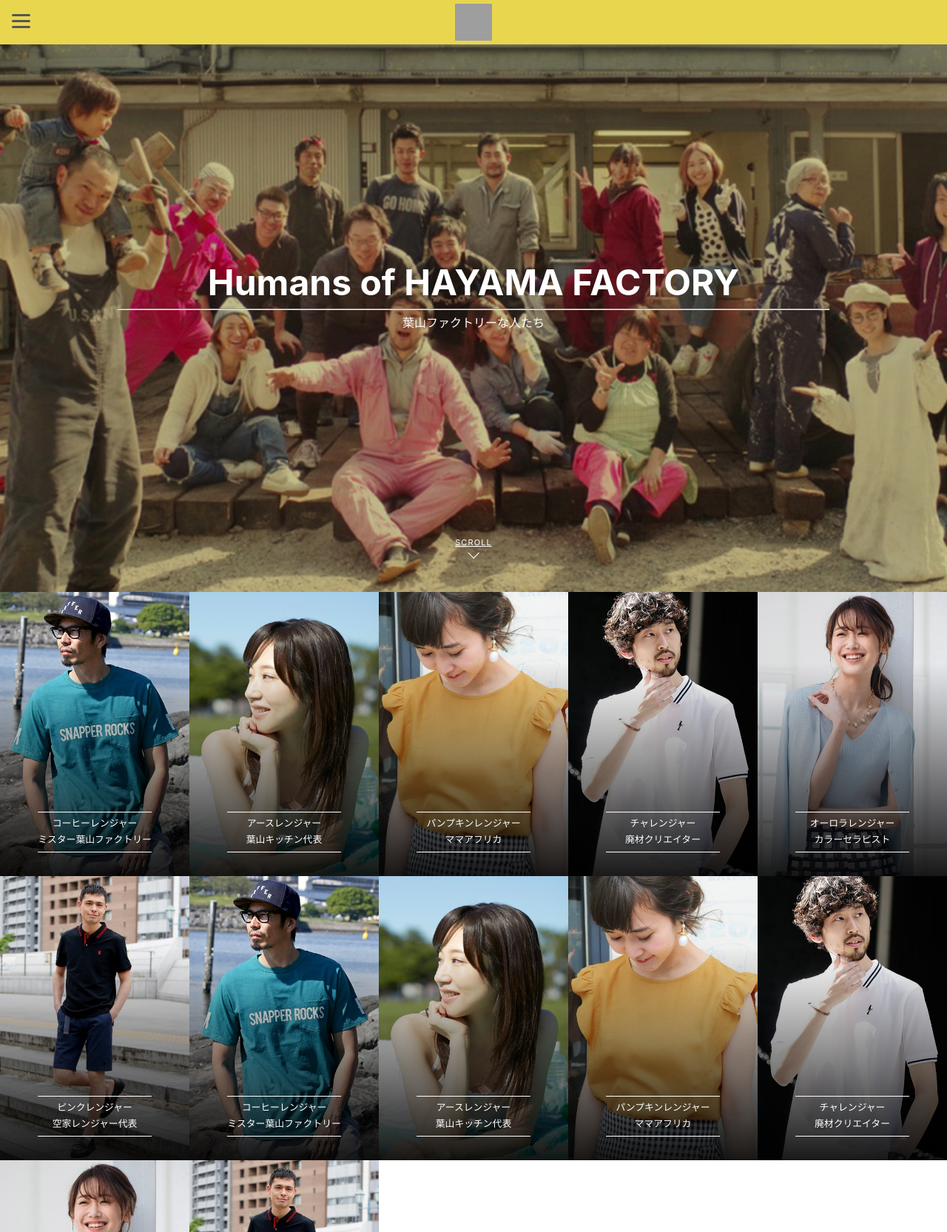
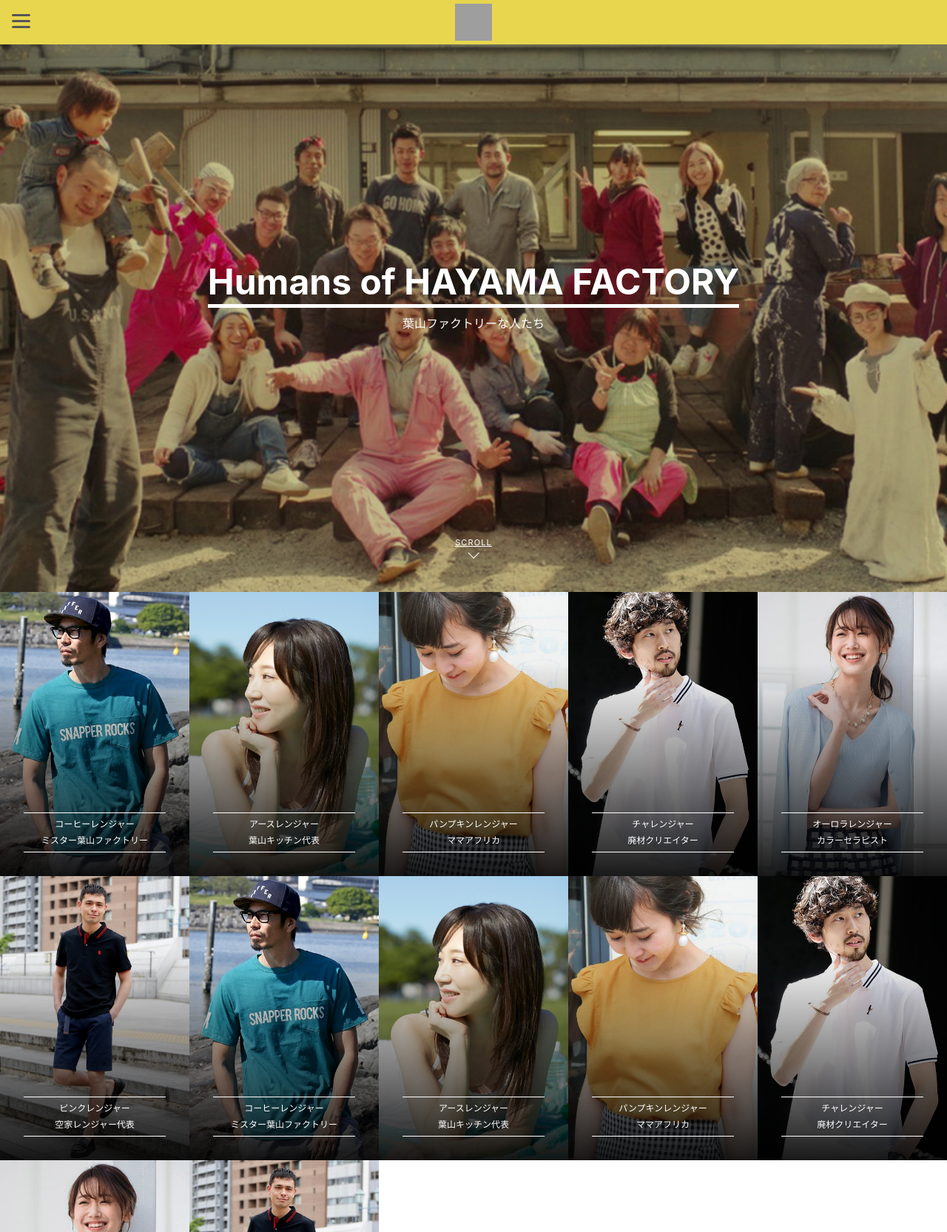
Before and after one commit to haman-show/akiyaranger, a WordPress theme: the page made by page-hhf.php in a window 1280 px wide. Shown: the top 1665 px of the page at 74% size. Run offline with PHP 8.4 and a stand-in for WordPress, Linux system fonts and the light colour scheme; the site name, menu and one post (Sample post) are stand-ins, and other content is empty; some libraries are stand-ins or nearby versions; grey boxes are pictures that could not be loaded.

Commit message:
特設コンテンツ デザイン

```diff
--- a/page-hhf.php
+++ b/page-hhf.php
@@ -15,7 +15,6 @@ Template Name: Humans of HAYAMA FACTORY のテンプレート
 	  <span>HAYAMA</span>
 	  <span>FACTORY</span>
         </h1>
-        <hr>
         <p class="sub-title">葉山ファクトリーな人たち</p>
       </div>
       <div class="scroll">
--- a/style.css
+++ b/style.css
@@ -503,11 +503,12 @@ footer {
 .special-content .top-img .text h1 {
   font-size: 3rem;
   margin: 0;
-}
-.special-content .top-img .text hr {
-  width: 75%;
+  border-bottom: solid 5px white;
+  display: inline-block;
+  padding-bottom: .2rem;
 }
 .special-content .top-img .text .sub-title {
+  margin-top: .75rem;
 }
 .special-content .list .box {
   float: left;
@@ -533,10 +534,10 @@ footer {
 }
 .special-content .list .box .text .holder ul li {
   color: white;
-  font-size: .8rem;
+  font-size: .75rem;
   padding-bottom: .5rem;
   margin: 0 auto;
-  width: 60%;
+  width: 75%;
 }
 .special-content .list .box .text .holder ul li:first-child {
   padding-top: .5rem;
```
